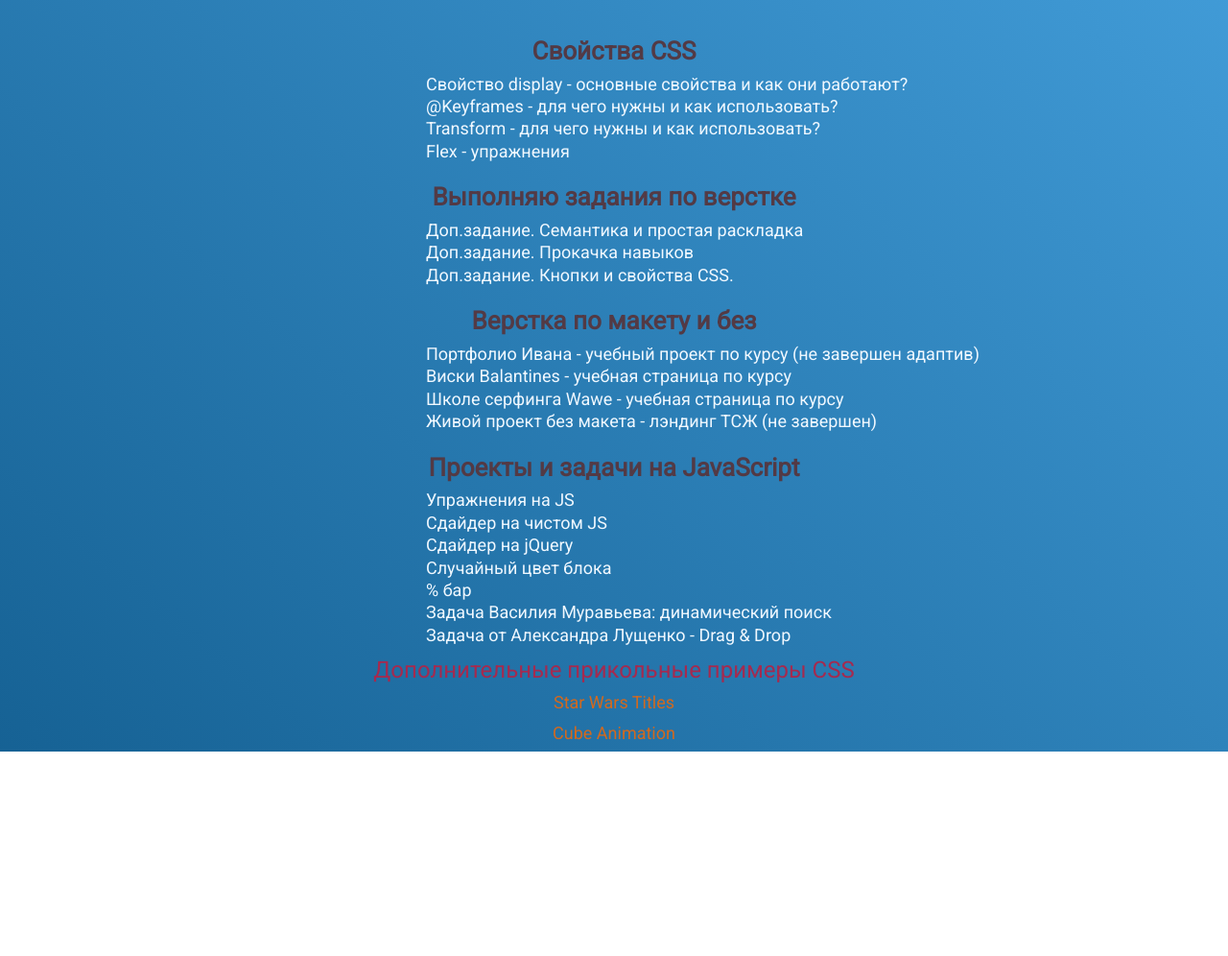
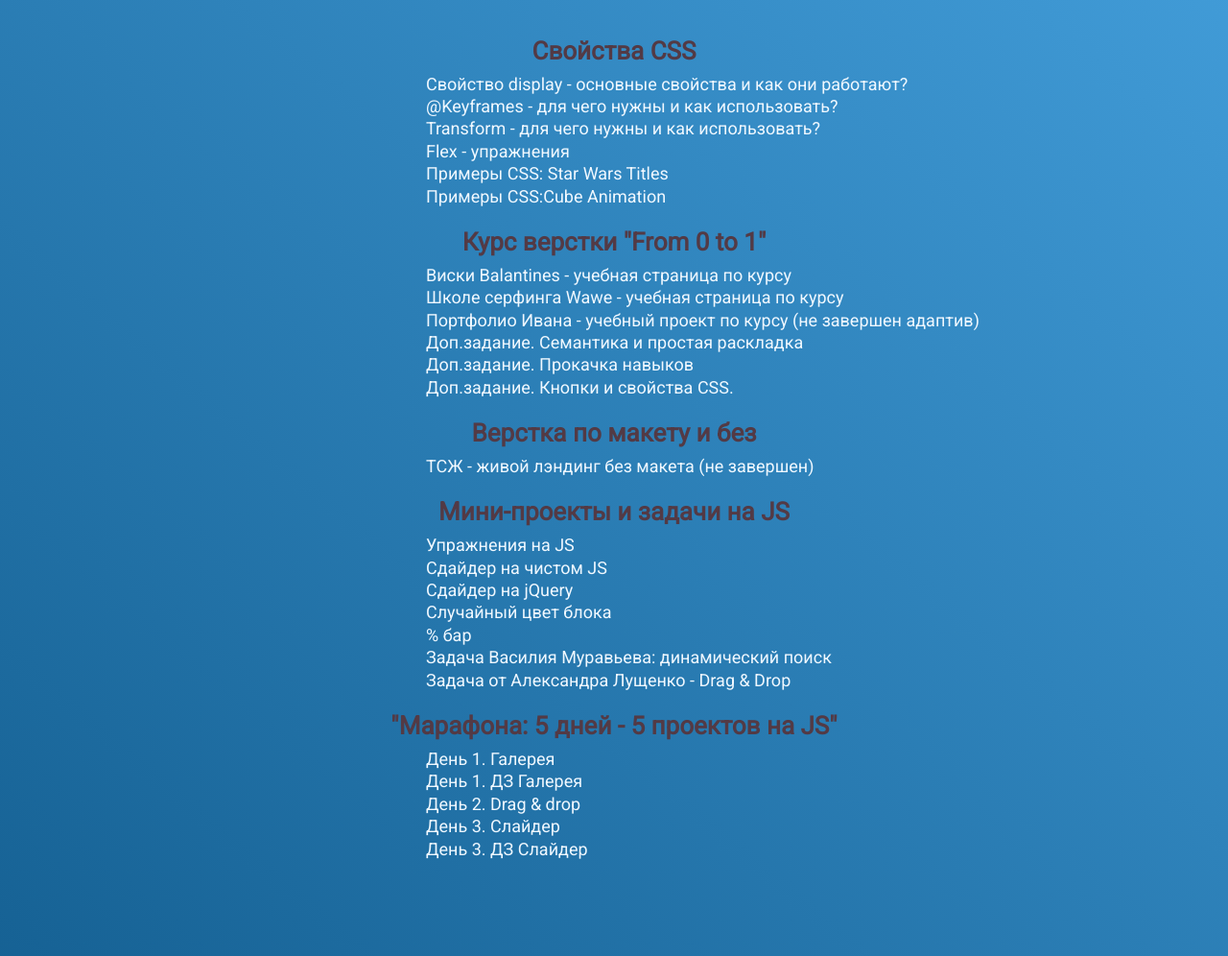
Before and after one commit to LogPt/learn-web, a website: page index.html in a window 1280 px wide. Shown: the part 90-1086 px from the top of the page at 96% size. Before the commit the page ends 873 px from the top, so only its background shows below. Drawn offline with Linux system fonts and the light colour scheme.

Commit message:
добавил марафон55, переделал index

```diff
--- a/drag-drop/drag-drop.js
+++ b/drag-drop/drag-drop.js
@@ -1,5 +1,6 @@
 const zone1 = document.querySelector('.zone-1');
 const zone2 = document.querySelector('.zone-2');
+
 function allowDrop(event) {
   event.preventDefault();
 };
@@ -40,6 +41,10 @@ function drag(event) {
   event.dataTransfer.setData('id', event.target.id);
   let item = event.dataTransfer.getData('id');
   console.log(event.target.id);
+  event.target.classList.add('hold');
+  // setTimeout(() => {
+  //   event.target.classList.add('hide')
+  // }, 0);
 
 };
 
@@ -47,6 +52,7 @@ zone1.ondrop = drop;
 zone2.ondrop = drop;
 
 function drop(event) {
+  event.target.classList.remove('hold', 'hide');
   let item = event.dataTransfer.getData('id');
   // console.log(item);
   try {
--- a/index.html
+++ b/index.html
@@ -5,15 +5,17 @@
   <meta charset="UTF-8">
   <meta http-equiv="X-UA-Compatible" content="IE=edge">
   <meta name="viewport" content="width=device-width, initial-scale=1.0">
-  <title>Основы HTML. Свойства CSS</title>
+  <link rel="stylesheet" href="https://cdnjs.cloudflare.com/ajax/libs/font-awesome/5.15.1/css/all.min.css" />
   <link rel="stylesheet" href="css/reset.css">
   <link rel="stylesheet" href="css/template.css">
+  <link rel="stylesheet" href="css/media.css">
+  <title>Learn WEB</title>
 </head>
 
 <body>
 
   <header class="header">
-    <h1 class="title">Изучаю HTML, CSS, JS. Практикую верстку.</h1>
+    <h1 class="title">Изучаю Frontend (HTML, CSS, SCSS, JS)</h1>
   </header>
 
   <main class="main">
@@ -33,13 +35,30 @@
       <li>
         <a class="main__link" href="flex/flex.html">Flex - упражнения</a>
       </li>
+
+      <li>
+        <a class="main__link" href="html/100-starwars.html">Примеры CSS: Star Wars Titles</a>
+      </li>
+      <li>
+        <a class="main__link" href="html/101-cube.html">Примеры CSS:Cube Animation</a>
+      </li>
     </ul>
 
 
 
-    <h2 class="title subtitle">Выполняю задания по верстке
+    <h2 class="title subtitle">Курс верстки "From 0 to 1"
     </h2>
     <ul class="main__list">
+      <li>
+        <a class="main__link" href="balantines/balantines.html">Виски Balantines - учебная страница по курсу </a>
+      </li>
+      <li>
+        <a class="main__link" href="wawe/wawe.html">Школе серфинга Wawe - учебная страница по курсу </a>
+      </li>
+      <li>
+        <a class="main__link" href="portofolio/portofolio.html">Портфолио Ивана - учебный проект по курсу (не завершен
+          адаптив)</a>
+      </li>
       <li>
         <a class="main__link" href="html/semantic.html">Доп.задание. Семантика и простая раскладка</a>
       </li>
@@ -49,30 +68,18 @@
       <li>
         <a class="main__link" href="html/buttons.html">Доп.задание. Кнопки и свойства CSS.</a>
       </li>
-
-
     </ul>
 
 
-    <h2 class="title subtitle">Верстка по макету и без </h2>
+    <h2 class="title subtitle">Верстка по макету и без</h2>
     <ul class="main__list">
-      <li>
-        <a class="main__link" href="portofolio/portofolio.html">Портфолио Ивана - учебный проект по курсу (не завершен
-          адаптив)</a>
-      </li>
-      <li>
-        <a class="main__link" href="balantines/balantines.html">Виски Balantines - учебная страница по курсу </a>
-      </li>
-      <li>
-        <a class="main__link" href="wawe/wawe.html">Школе серфинга Wawe - учебная страница по курсу </a>
-      </li>
 
       <li>
-        <a class="main__link" href="tszh/tszh.html">Живой проект без макета - лэндинг ТСЖ (не завершен)</a>
+        <a class="main__link" href="tszh/tszh.html">ТСЖ - живой лэндинг без макета (не завершен)</a>
       </li>
     </ul>
 
-    <h2 class="title subtitle">Проекты и задачи на JavaScript</h2>
+    <h2 class="title subtitle">Мини-проекты и задачи на JS</h2>
 
     <ul class="main__list">
       <li><a class="main__link" href="learn-js/learn-js.html">Упражнения на JS</a></li>
@@ -83,6 +90,23 @@
       <li><a class="main__link" href="elastic_search/elastic_search.html">Задача Василия Муравьева: динамический
           поиск</a> </li>
       <li><a class="main__link" href="drag-drop/drag-drop.html">Задача от Александра Лущенко - Drag & Drop</a></li>
+    </ul>
+
+    <h2 class="title subtitle"><a href="https://www.result.school/products/marathon-js">"Марафона: 5 дней - 5 проектов
+        на JS"</a></h2>
+
+    <ul class="main__list">
+
+      <li><a class="main__link" href="./marathone55/m1-gallery/index.html">День 1. Галерея</a>
+      </li>
+      <li><a class="main__link" href="./marathone55/m1-gallery/app.html">День 1. ДЗ Галерея</a>
+      </li>
+      <li><a class="main__link" href="./marathone55/m2-dragdrop/index.html">День 2. Drag & drop</a>
+      </li>
+      <li><a class="main__link" href="./marathone55/m3-slider/index.html">День 3. Слайдер</a>
+      </li>
+      <li><a class="main__link" href="./marathone55/m3-slider/app.html">День 3. ДЗ Слайдер</a>
+      </li>
 
 
     </ul>
@@ -91,14 +115,7 @@
   </main>
 
   <footer class="footer">
-    <ul class="title subtitle-2">Дополнительные прикольные примеры CSS
-      <li>
-        <a class="footer__link" href="html/100-starwars.html">Star Wars Titles</a>
-      </li>
-      <li>
-        <a class="footer__link" href="html/101-cube.html">Cube Animation</a>
-      </li>
-    </ul>
+
   </footer>
 
 </body>
```
Also changed, not shown: drag-drop/drag-drop.css (+13 -0 lines), 1 other file.
